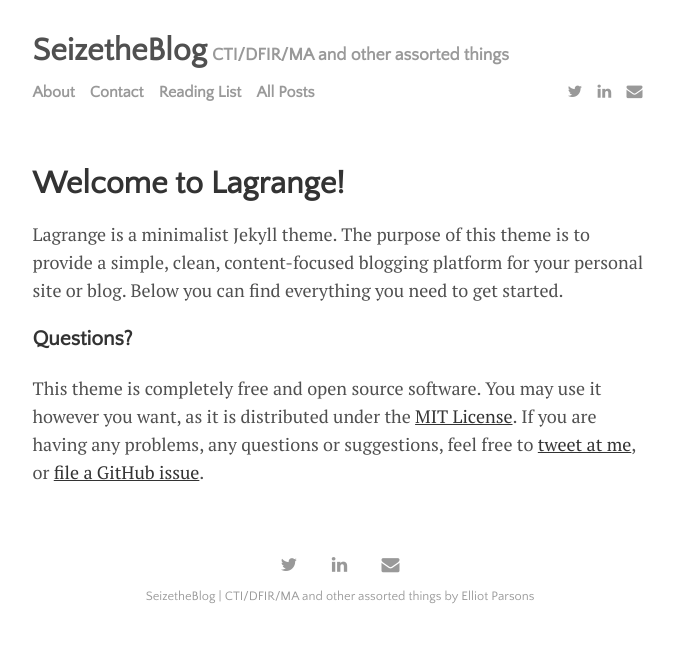
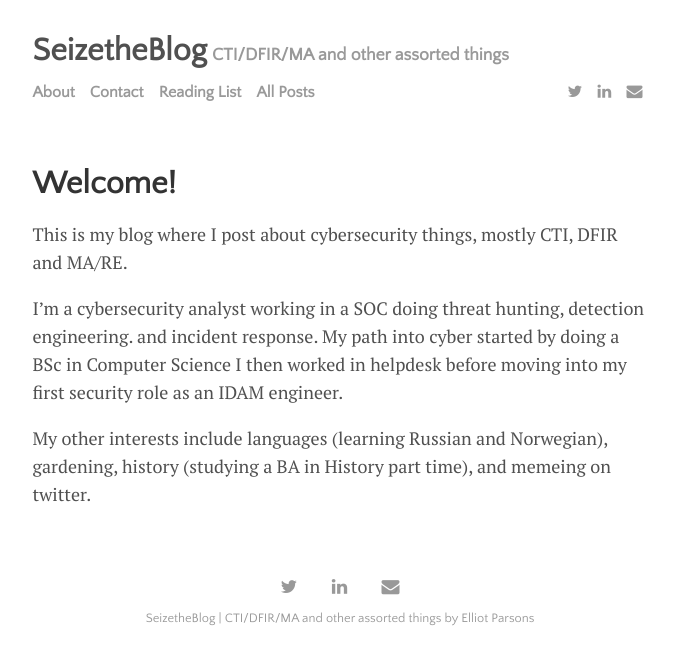
Before and after one commit to seizethecheese/seizethecheese.github.io, a Jekyll site: the page built from menu/about.md, in a window 1280 px wide. Shown: the top 665 px of the page, without its empty margins (300-974 px from the left). Built offline with Jekyll 4.4.1, drawn with Linux system fonts in a browser that asks for light colours.

Commit message:
Update about.md

```diff
--- a/menu/about.md
+++ b/menu/about.md
@@ -1,11 +1,11 @@
 ---
 layout: page
-title: Welcome to Lagrange!
+title: Welcome!
 permalink: /about
 ---
 
-Lagrange is a minimalist Jekyll theme. The purpose of this theme is to provide a simple, clean, content-focused blogging platform for your personal site or blog. Below you can find everything you need to get started.
+This is my blog where I post about cybersecurity things, mostly CTI, DFIR and MA/RE.
 
-### Questions?
+I'm a cybersecurity analyst working in a SOC doing threat hunting, detection engineering. and incident response. My path into cyber started by doing a BSc in Computer Science I then worked in helpdesk before moving into my first security role as an IDAM engineer.
 
-This theme is completely free and open source software. You may use it however you want, as it is distributed under the [MIT License](http://choosealicense.com/licenses/mit/). If you are having any problems, any questions or suggestions, feel free to [tweet at me](https://twitter.com/intent/tweet?text=My%question%about%Lagrange%is:%&amp;via=paululele), or [file a GitHub issue](https://github.com/lenpaul/lagrange/issues/new).
+My other interests include languages (learning Russian and Norwegian), gardening,  history (studying a BA in History part time), and memeing on twitter.
```
